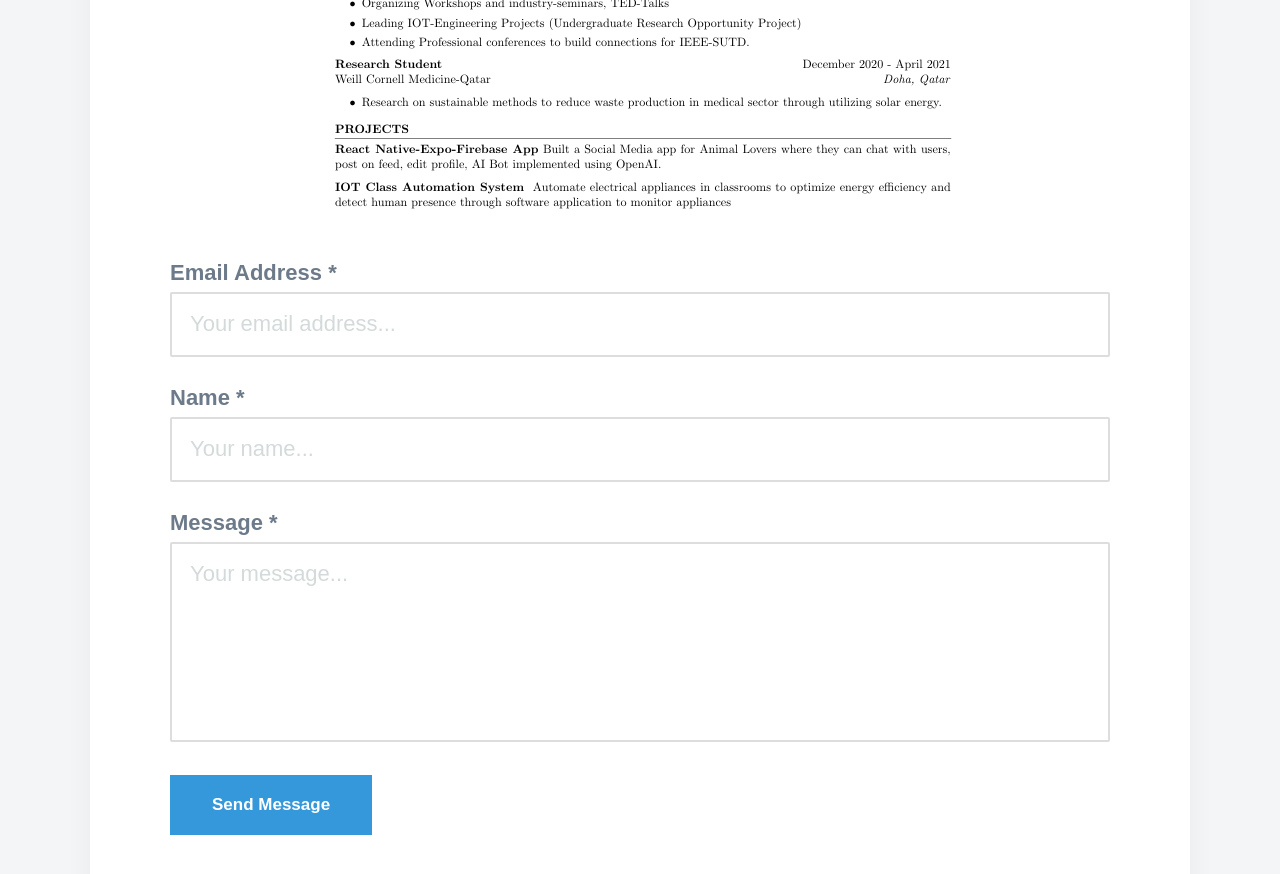
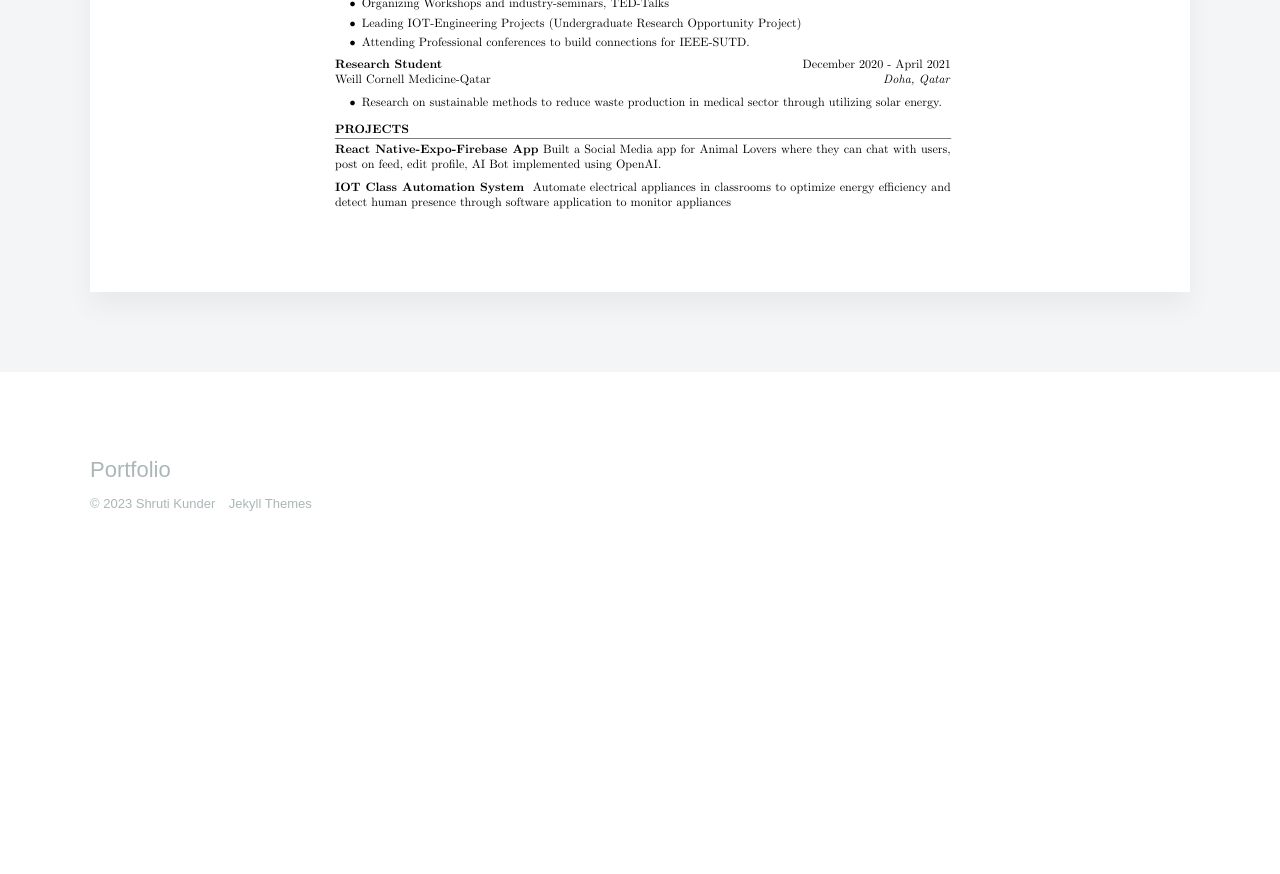
Before and after one commit to shrotofo/shrotofo.github.io, a Jekyll site: the page built from _pages/contact.md, in a window 1280 px wide and 900 px high, scrolled down 1240 px. Shown: the top 874 px of the window. Built offline with Jekyll 4.4.1, drawn with Linux system fonts in a browser that asks for light colours; nearby versions of some CDN libraries; some web fonts are replaced; after the commit the page ends 1830 px from its top, so only the background shows below that.

Commit message:
Update contact.md

```diff
--- a/_pages/contact.md
+++ b/_pages/contact.md
@@ -7,5 +7,3 @@ featured_image: /images/demo/contact.jpg
 <div style="display: flex; justify-content: center; align-items: center; text-align: center;">
 	<img src="/images/CV.png">
 </div>
-
-{% include contact-form.html %}
```
